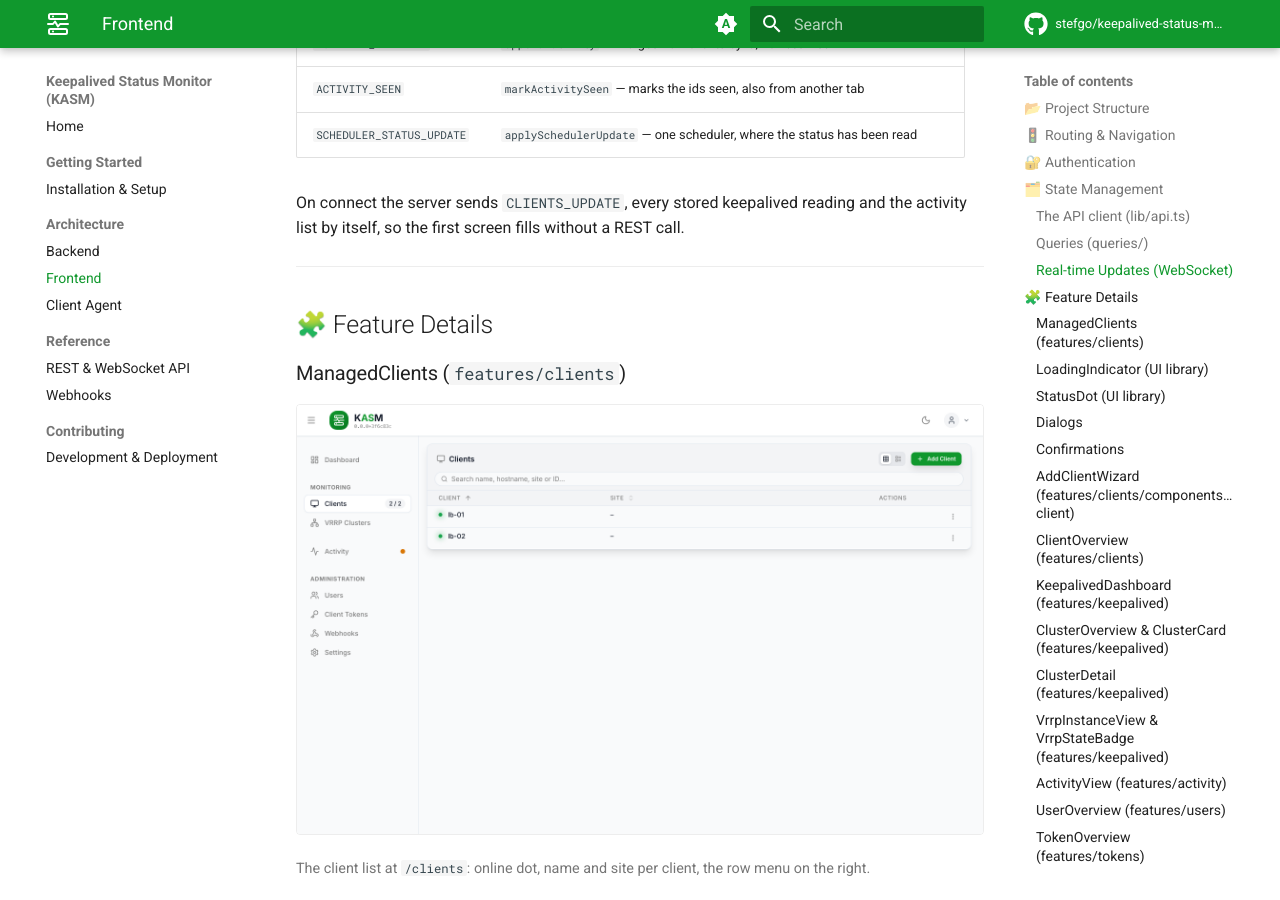
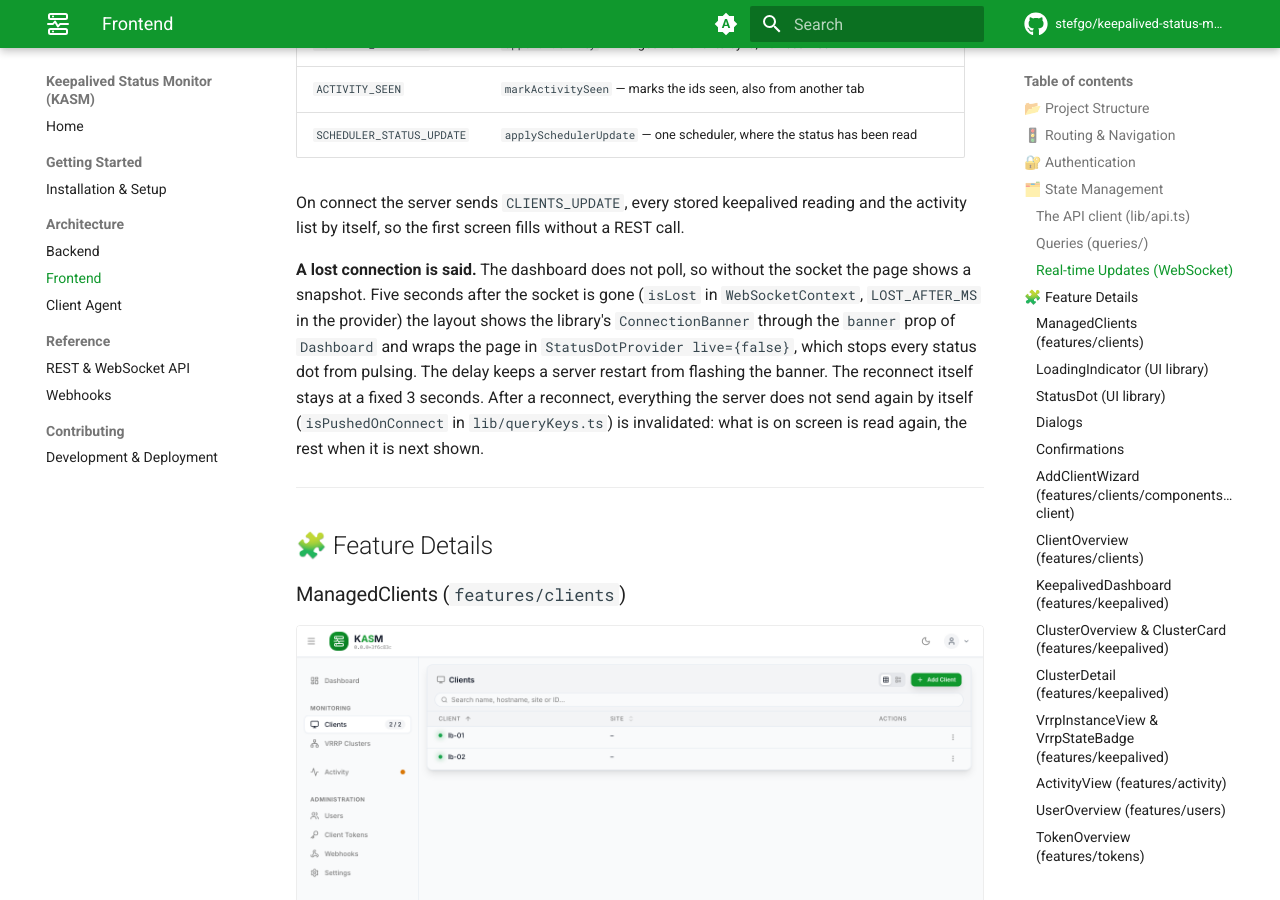
Before and after one commit to stefgo/keepalived-status-monitor, an MkDocs documentation site: the page built from docs/frontend.md, in a window 1280 px wide and 900 px high, scrolled down 7570 px. Built offline with MkDocs 1.6.1 and Material for MkDocs 9.7.7, drawn with Linux system fonts in a browser that asks for light colours; comment, search, counter and statistics services are not loaded; some of the changed text lies outside the part shown.

Commit message:
docs: Describe the connection banner and the reload after a reconnect
Co-Authored-By: Claude Opus 5.5 <noreply@anthropic.com>

```diff
--- a/docs/frontend.md
+++ b/docs/frontend.md
@@ -220,6 +220,8 @@ The `WebSocketProvider` (`src/features/app/context/WebSocketProvider.tsx`) maint
 
 On connect the server sends `CLIENTS_UPDATE`, every stored keepalived reading and the activity list by itself, so the first screen fills without a REST call.
 
+**A lost connection is said.** The dashboard does not poll, so without the socket the page shows a snapshot. Five seconds after the socket is gone (`isLost` in `WebSocketContext`, `LOST_AFTER_MS` in the provider) the layout shows the library's `ConnectionBanner` through the `banner` prop of `Dashboard` and wraps the page in `StatusDotProvider live={false}`, which stops every status dot from pulsing. The delay keeps a server restart from flashing the banner. The reconnect itself stays at a fixed 3 seconds. After a reconnect, everything the server does not send again by itself (`isPushedOnConnect` in `lib/queryKeys.ts`) is invalidated: what is on screen is read again, the rest when it is next shown.
+
 ---
 
 ## 🧩 Feature Details
@@ -250,7 +252,7 @@ The dot that says whether the server currently holds a connection to a client
 
 It is the library's `StatusDot` and takes a `tone`, not a client's status: the caller maps its own word onto a role (`success` for a connected client, `neutral` otherwise), the appearance belongs to the component. Without a `label` the dot is `aria-hidden`, since every place that shows it also names the state in text.
 
-`AppLayout` wraps the dashboard in `StatusDotProvider` with `live` bound to the WebSocket's `isConnected`: a pulse says "this is happening now", and while the socket is gone no dot pulses.
+`AppLayout` wraps the dashboard in `StatusDotProvider` with `live` bound to the WebSocket's `isLost`: a pulse says "this is happening now", and once the socket has been gone for five seconds no dot pulses. The same flag shows the `ConnectionBanner`.
 
 ### Dialogs
 
```
Also changed, not shown: CLAUDE.md (+5 -0 lines).
